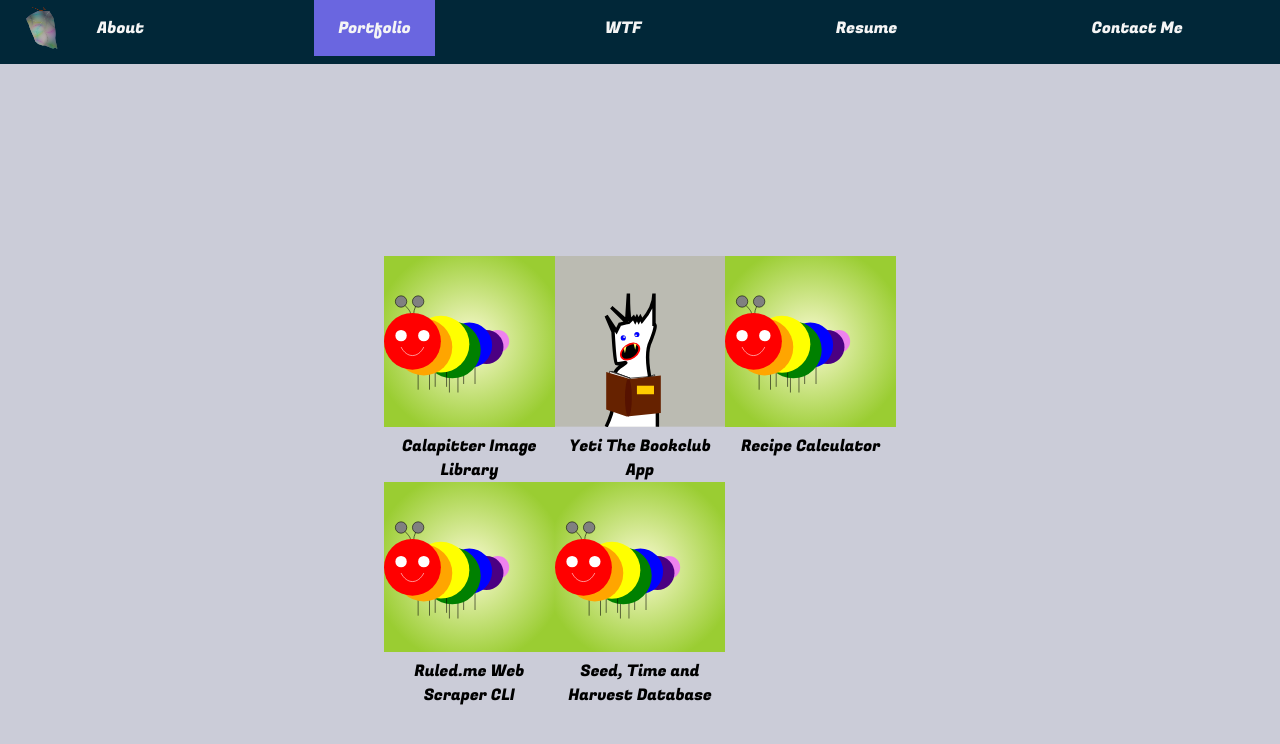
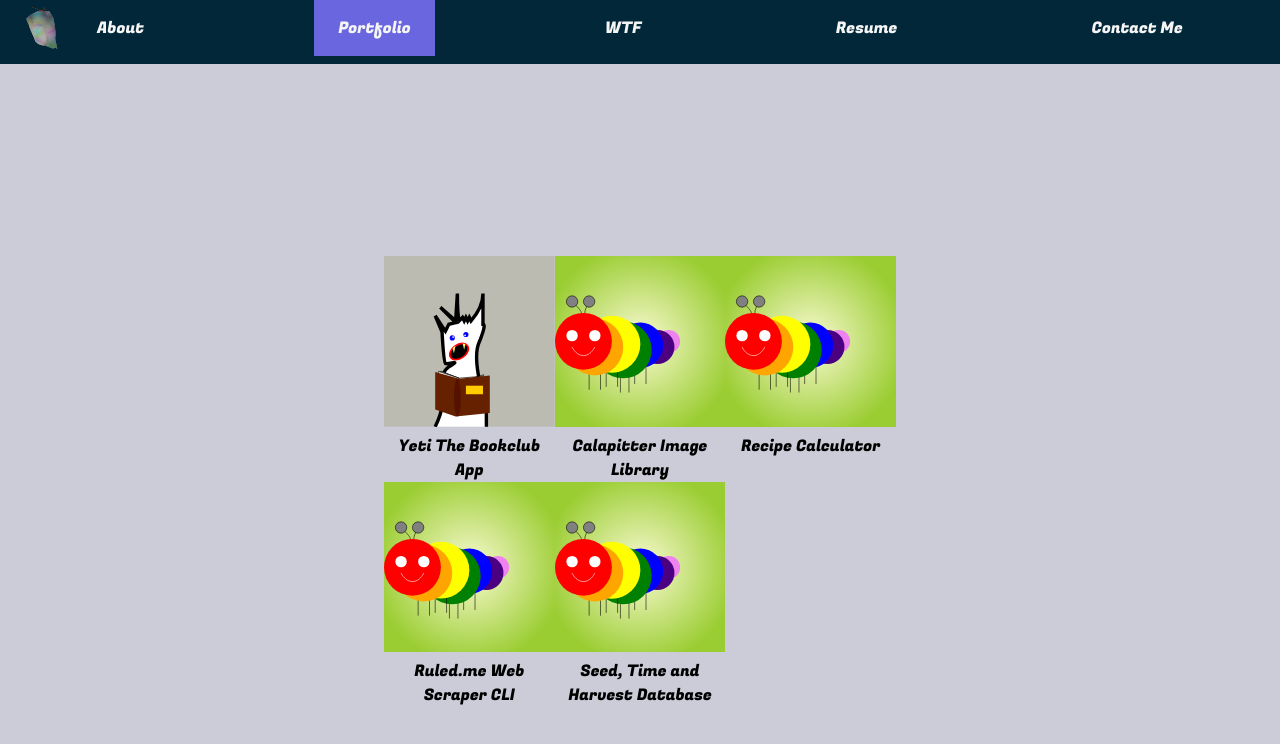
Before and after one commit to StevenDRiggs/my-next-website-frontend, a Next.js app: page /portfolio in a window 1280 px wide. Shown: the top 744 px of the page. Built offline with nearby package versions, Linux system fonts and the light colour scheme.

Commit message:
added missed file

```diff
--- a/pages/portfolio.js
+++ b/pages/portfolio.js
@@ -14,14 +14,14 @@
     <div className={styles.portfolioGrid}>
       <Link href='#'>
         <a>
-          <CIL className={styles.thumbnail} />
-          <caption className={styles.caption}>Calapitter Image Library</caption>
+          <Yeti className={styles.thumbnail} />
+          <caption className={styles.caption}>Yeti The Bookclub App</caption>
         </a>
       </Link>
       <Link href='#'>
         <a>
-          <Yeti className={styles.thumbnail} />
-          <caption className={styles.caption}>Yeti The Bookclub App</caption>
+          <CIL className={styles.thumbnail} />
+          <caption className={styles.caption}>Calapitter Image Library</caption>
         </a>
       </Link>
       <Link href='#'>
```
